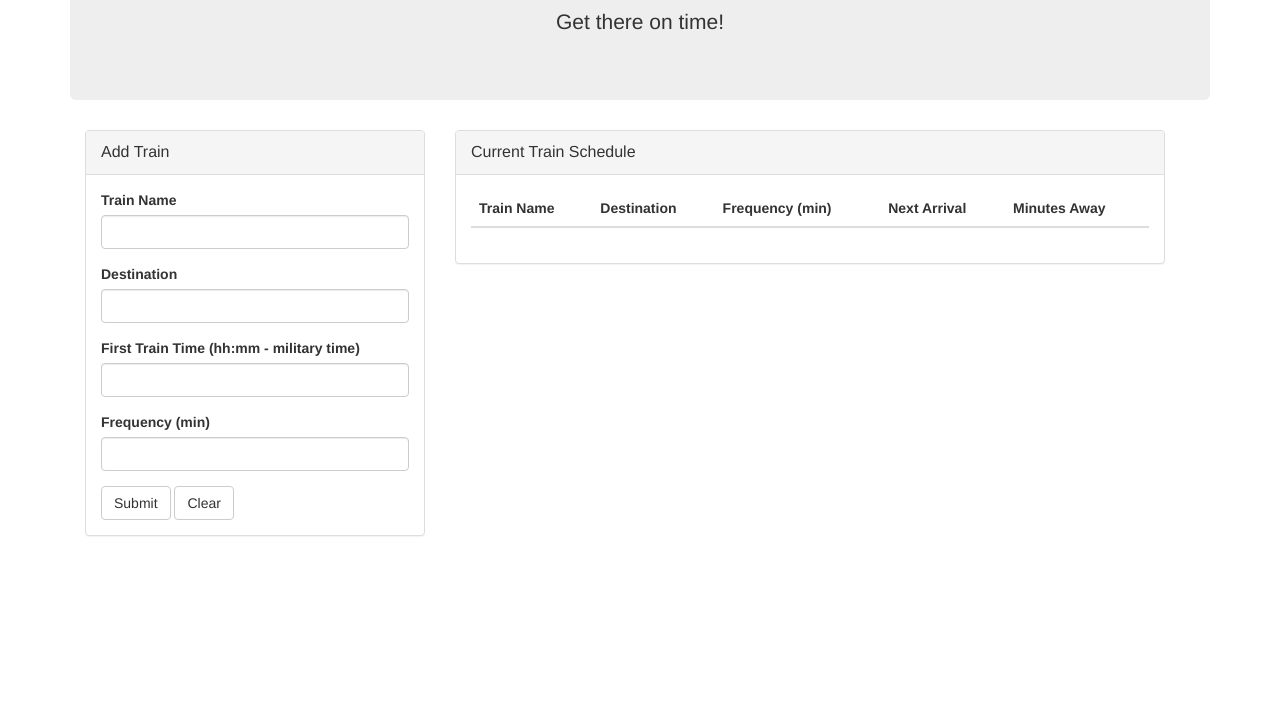
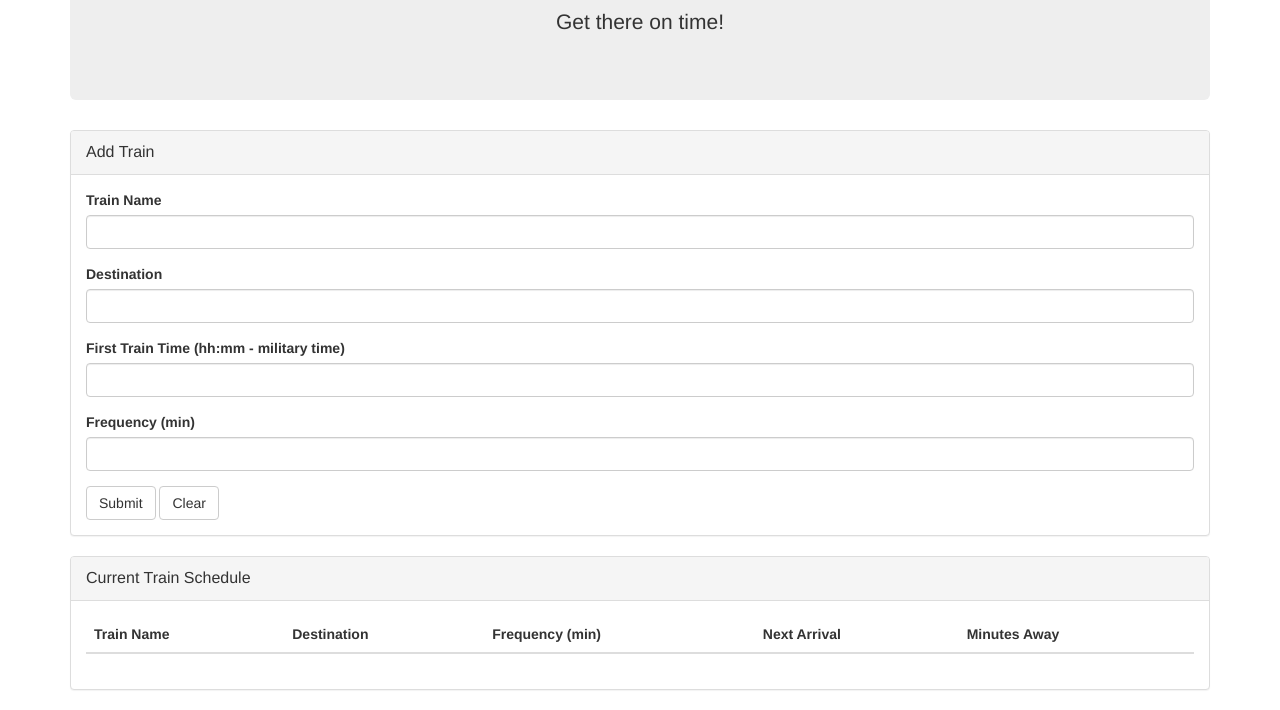
Before and after one commit to aguirremra/TrainScheduler, a plain HTML site: page index.html in a window 1280 px wide. Shown: the part 140-850 px from the top of the page. Before the commit the page ends 800 px from the top, so only its background shows below. Drawn offline with nearby package versions, Linux system fonts and the light colour scheme; no server answers.

Commit message:
changed html

```diff
--- a/index.html
+++ b/index.html
@@ -16,12 +16,12 @@
 </head>
 <body>
 	<div class="container">
-		<div class="jumbotron">
+		<div class="jumbotron jumbotron-fluid">
 		<h1 class="text-center">Train Scheduler</h1>
 		<p class="text-center">Get there on time!</p>
 		</div>
-		<div class="row col-sm-12">
-			<div id="form" class="col-sm-4">
+		<div class="row">
+			<div class="col-sm-12">
 				<div class="panel panel-default">
 				<div class="panel-heading">
 					<div class="panel-title">
@@ -52,7 +52,9 @@
 				  </div>
 				</div>
 			</div>
-			<div id="schedule" class="col-sm-8">
+		</div>
+		<div class="row">
+			<div class="col-sm-12">
 				<div class="panel panel-default">
 				<div class="panel-heading">
 					<div class="panel-title">
@@ -71,6 +73,7 @@
 					    </tr>
 					  </thead>
 					  <tbody>
+
 					  </tbody>
 					</table>
 				  </div>
```
Lines whose indentation alone changed are shown as unchanged.
